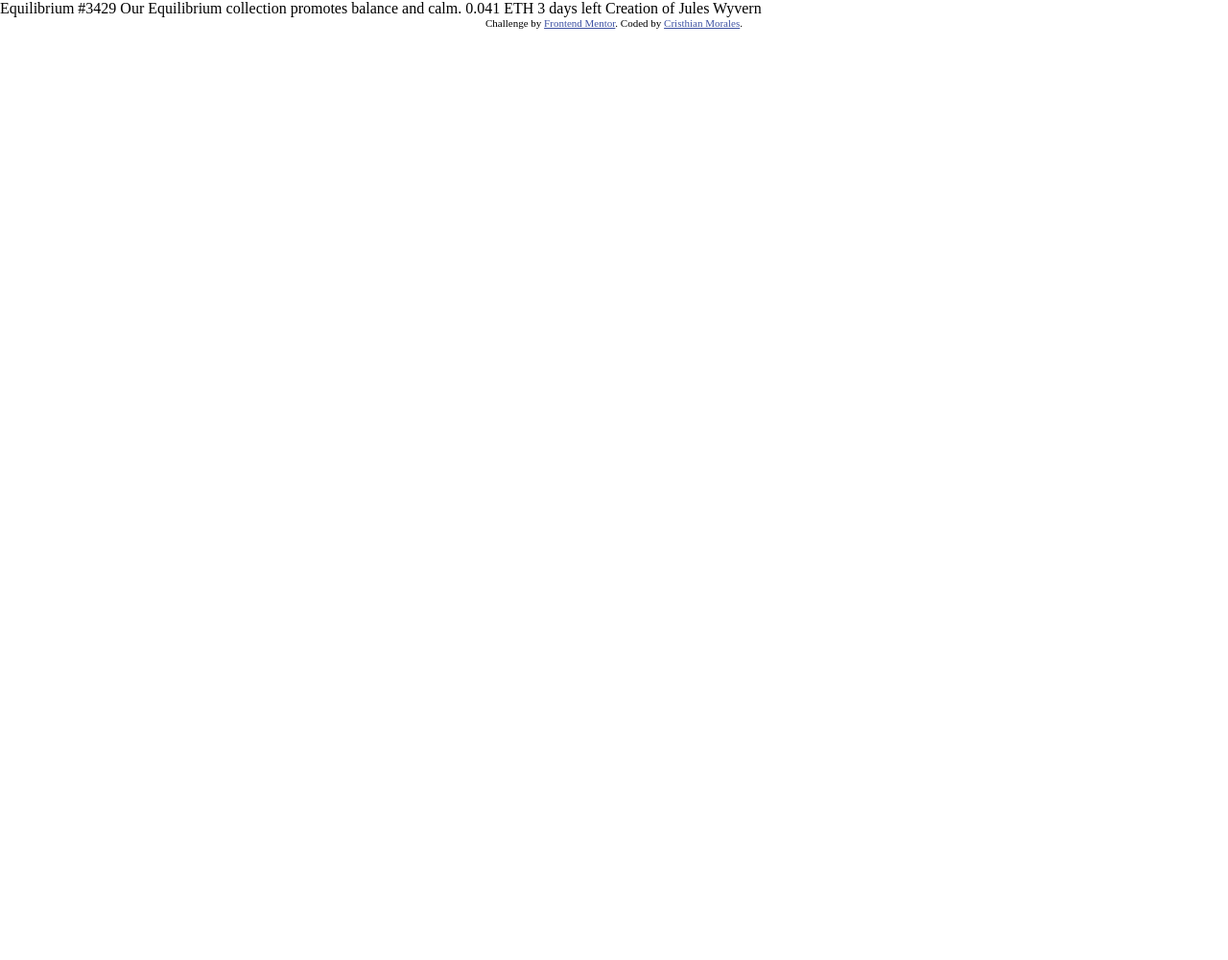
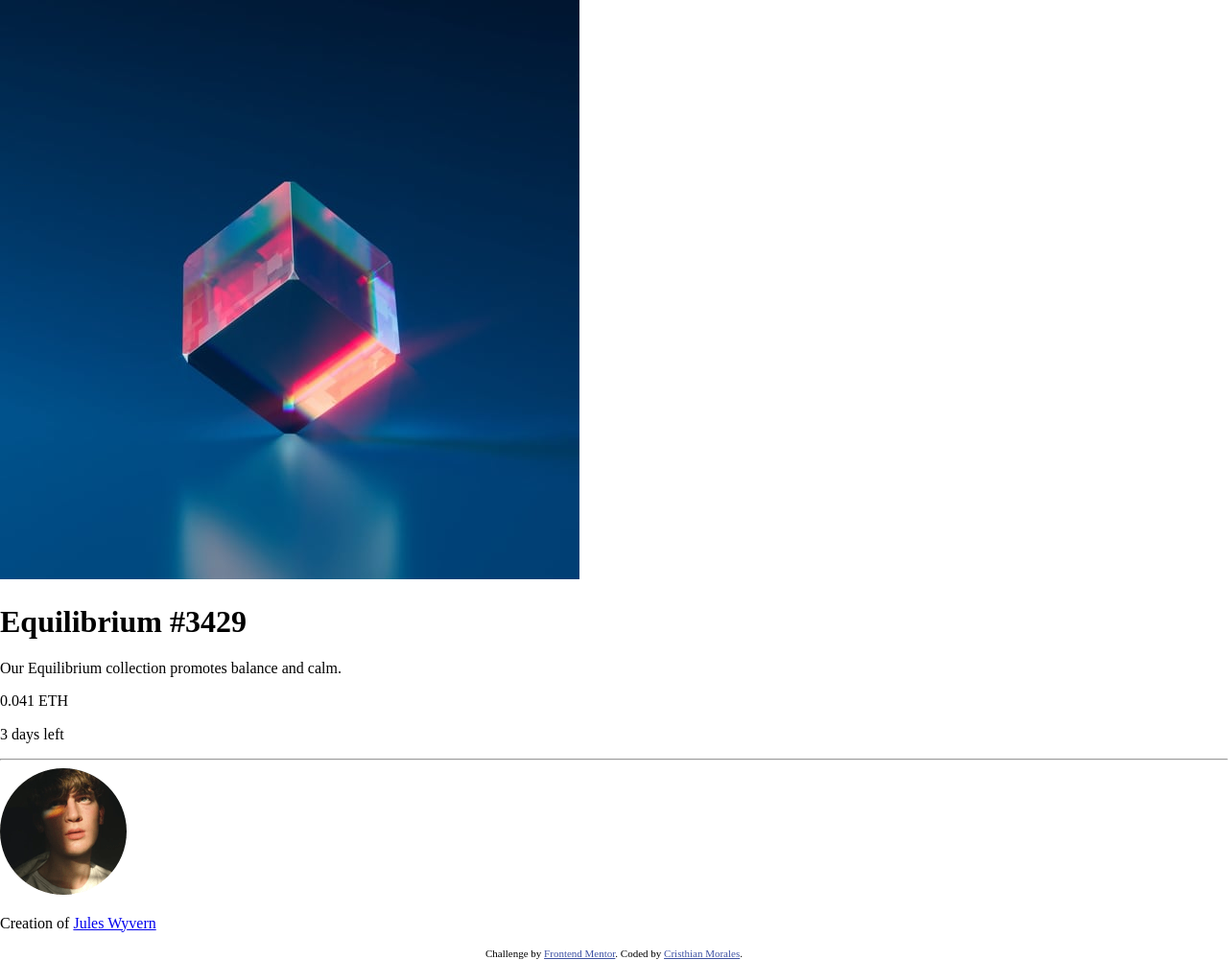
Before and after one commit to Camoralesh27/nft-preview-card, a plain HTML site: page index.html in a window 1280 px wide. Shown: the whole page at 96% size. Before the commit the page ends 800 px from the top, so only its background shows below. Drawn offline with Linux system fonts and the light colour scheme.

Commit message:
Make the html structure

```diff
--- a/CSS/style.css
+++ b/CSS/style.css
@@ -1,5 +1,3 @@
-
-
 /* !Footer */
 .attribution{
     font-size: 11px;
--- a/index.html
+++ b/index.html
@@ -17,14 +17,19 @@
 </head>
 <body>
 
-  Equilibrium #3429
+  <main class="content">
+    <img src="./images/image-equilibrium.jpg" alt="equilibrium">
+    <h1>Equilibrium #3429</h1>
 
-  Our Equilibrium collection promotes balance and calm.
+    <p>Our Equilibrium collection promotes balance and calm.</p>
 
-  0.041 ETH
-  3 days left
+    <p>0.041 ETH</p><p>3 days left</p>
 
-  Creation of Jules Wyvern
+    <hr>
+    <img src="./images/image-avatar.png" alt="avatar">
+    <p>Creation of <a href="#">Jules Wyvern</a></p>
+  </main>
+
 
   <footer class="attribution">
     Challenge by <a href="https://www.frontendmentor.io?ref=challenge" target="_blank">Frontend Mentor</a>.
```
